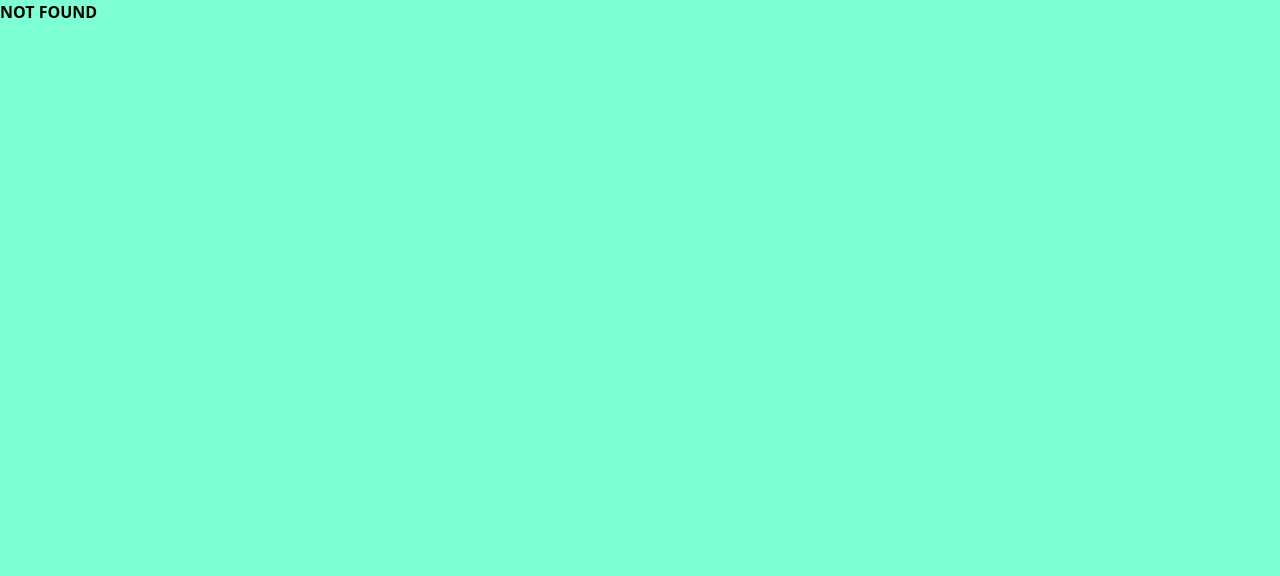
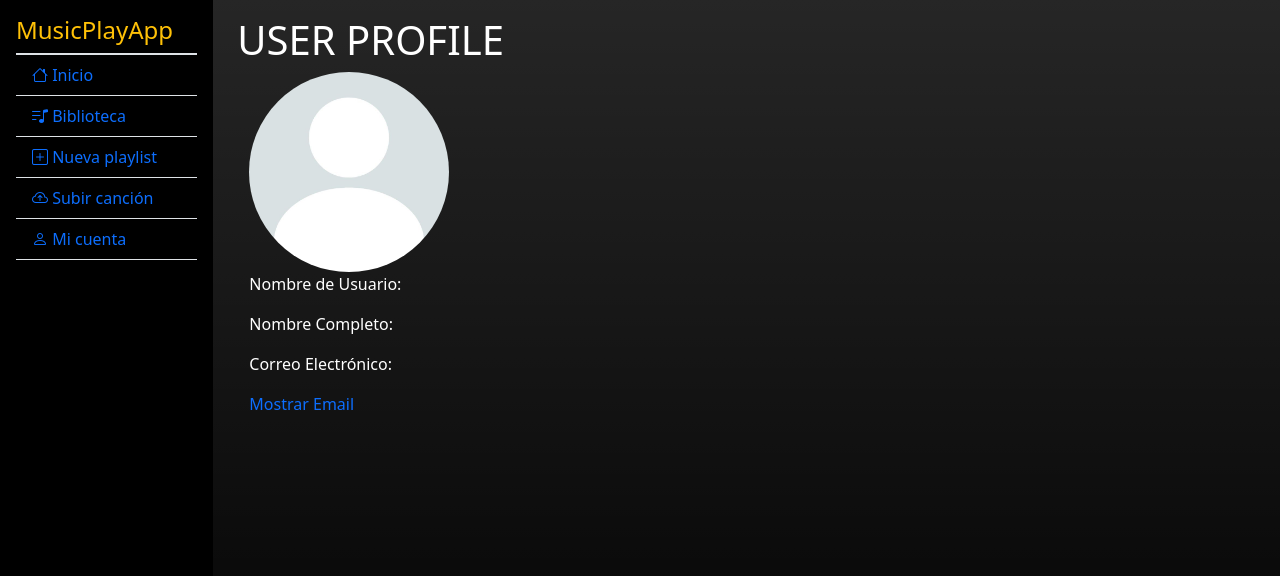
Before and after one commit to carlosmorales1908/proyecto_prog3, a React (Vite) app: page /profile in a window 1280 px wide. Shown: the top 576 px of the page. Built offline with nearby package versions, Linux system fonts and the light colour scheme; no server answers; sample sign-in values are in the browser's storage.

Commit message:
started with Profile Component

```diff
--- a/src/App.jsx
+++ b/src/App.jsx
@@ -14,11 +14,11 @@ import Playlists from "./pages/Playlists.page";
 import SongsPage from "./pages/Song.page";
 import Spinner from "./components/Spinner/Spinner";
 import UploadSongPage from "./pages/UploadSong.page";
-
+import Profile from "./pages/Profile.page";
 
 function App() {
   return (
-    <Suspense fallback={<Spinner/>}>
+    <Suspense fallback={<Spinner />}>
       <AuthContextProvider>
         <BrowserRouter>
           <RoutesNotFound>
@@ -46,6 +46,7 @@ function App() {
                   element={<h1>INSERT MY-ACCOUNT PAGE HERE</h1>}
                 />
                 <Route path={`playlists`} element={<Playlists />} />
+                <Route path={`profile`} element={<Profile />} />
               </Route>
             </Route>
           </RoutesNotFound>
--- /dev/null
+++ b/src/components/UserProfile/UserProfile.jsx
@@ -0,0 +1,65 @@
+import { useContext, useEffect, useState } from "react";
+import { AuthContext } from "../../context/auth.contex";
+import UserProfileService from "../../services/profile.services";
+import parseEmail from "../../utility/parseEmail";
+
+const UserProfile = () => {
+  const { token } = useContext(AuthContext);
+  const [userProfile, setUserProfile] = useState([]);
+  const [email, setEmail] = useState("");
+  const [showEmail, setShowEmail] = useState(false);
+
+  const hanleShowEmail = () => {
+    setShowEmail(!showEmail);
+  };
+
+  useEffect(() => {
+    const userProfileService = new UserProfileService(token);
+    userProfileService.getProfile().then((profile) => {
+      setUserProfile(profile);
+      setEmail(profile.email || "");
+    });
+  }, [token]);
+  return (
+    <>
+      <h1>USER PROFILE</h1>
+      <div className="container">
+        <div className="user-info">
+          <img
+            src="src\assets\sin_perfil.jpeg"
+            className="rounded-circle"
+            style={{ width: "200px", height: "200px" }}
+          />
+          <p>Nombre de Usuario:</p>
+          <p>{userProfile.username}</p>
+          <p>Nombre Completo:</p>
+          {userProfile.first_name} {userProfile.last_name}
+          <p>Correo Electrónico:</p>
+          <p>{!showEmail ? parseEmail(email) : email}</p>
+          <p
+            onClick={hanleShowEmail}
+            className="text-primary"
+            style={{ cursor: "pointer" }}
+          >
+            Mostrar Email
+          </p>
+        </div>
+      </div>
+    </>
+  );
+};
+export default UserProfile;
+
+/*
+user__id
+username
+first_name
+last_name
+email
+dob
+bio
+image: null
+state: null
+created_at: not necesary
+updated_at: not necesary
+*/
--- /dev/null
+++ b/src/pages/Profile.page.jsx
@@ -0,0 +1,10 @@
+import UserProfile from "../components/UserProfile/UserProfile";
+
+const Profile = () => {
+  return (
+    <>
+      <UserProfile />
+    </>
+  );
+};
+export default Profile;
--- /dev/null
+++ b/src/services/profile.services.js
@@ -0,0 +1,13 @@
+import BaseService from "./base.services";
+
+class UserProfileService extends BaseService{
+  constructor(token) {
+    super(token, import.meta.env.VITE_URI_USER_PROFILE);
+  }
+
+  async getProfile() {
+    return this.getAll();
+  }
+}
+
+export default UserProfileService;
--- /dev/null
+++ b/src/utility/parseEmail.js
@@ -0,0 +1,8 @@
+const parseEmail = (email) => {
+  let index = email.indexOf("@");
+  let antesDelArroba = email.substring(0, index);
+  let asteriscos = "*".repeat(antesDelArroba.length);
+  let resultado = asteriscos + email.substring(index);
+  return resultado;
+};
+export default parseEmail;
```
Also changed, not shown: src/assets/sin_perfil.jpeg (added).
